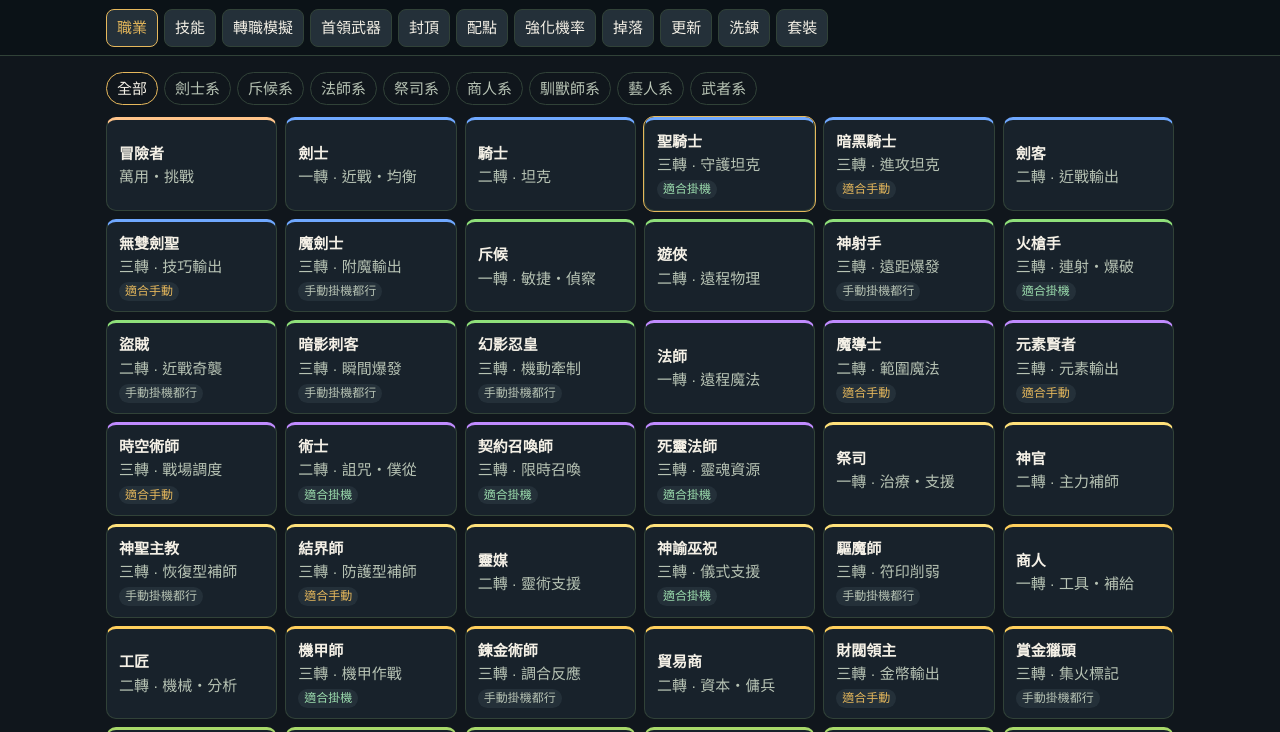
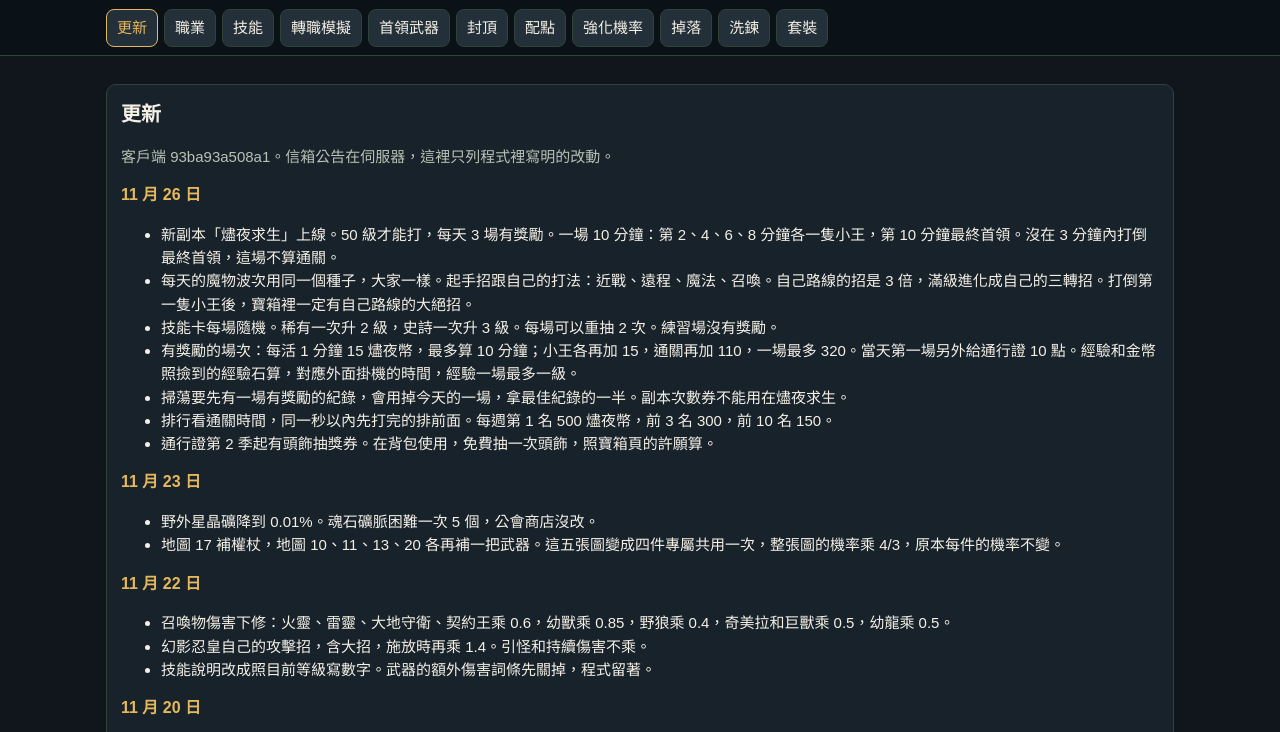
Before and after one commit to kutinlok69-spec/emberlight-jobs-bbhk, a plain HTML site: page index.html in a window 1280 px wide. Shown: the part 68-800 px from the top of the page. Drawn offline with Linux system fonts and the light colour scheme.

Commit message:
更新改為首頁，並加入 11 月 26 日的燼夜求生。

```diff
--- a/index.html
+++ b/index.html
@@ -132,7 +132,7 @@ const TARGET = { single: "單體", around: "身邊", aoe: "範圍", line: "直
 const KEY = "emberlight-job-sim-v1";
 
 const S = {
-  tab: "jobs", line: "", job: "paladin", skillJob: "paladin", skill: "",
+  tab: "patch", line: "", job: "paladin", skillJob: "paladin", skill: "",
   q: "", show: 10, over: 10, lv: 80, a: "paladin", b: "darkknight",
   allocA: {}, allocB: {}, wjob: "all", wid: "", ref: 0,
   capAspd: 3.2, capLv: 80, capHit: 0, capKind: "melee", capCrit: 40, capRank: "boss",
@@ -393,7 +393,7 @@ function playTag(j) {
   return "<span class=\"tag " + esc(j.play) + "\">" + esc(j.playName) + "</span>";
 }
 function navHTML() {
-  const tabs = [["jobs", "職業"], ["skills", "技能"], ["sim", "轉職模擬"], ["gear", "首領武器"], ["caps", "封頂"], ["stats", "配點"], ["refine", "強化機率"], ["drops", "掉落"], ["patch", "更新"], ["affix", "洗鍊"], ["set", "套裝"]];
+  const tabs = [["patch", "更新"], ["jobs", "職業"], ["skills", "技能"], ["sim", "轉職模擬"], ["gear", "首領武器"], ["caps", "封頂"], ["stats", "配點"], ["refine", "強化機率"], ["drops", "掉落"], ["affix", "洗鍊"], ["set", "套裝"]];
   return tabs.map(([id, name]) => "<button type=\"button\" data-tab=\"" + id + "\" class=\"" + (S.tab === id ? "on" : "") + "\">" + name + "</button>").join("");
 }
 
@@ -1083,6 +1083,15 @@ function viewDrops() {
     + rows + "</tbody></table></div></article>";
 }
 const PATCHES = [
+  ["11 月 26 日", [
+    "新副本「燼夜求生」上線。50 級才能打，每天 3 場有獎勵。一場 10 分鐘：第 2、4、6、8 分鐘各一隻小王，第 10 分鐘最終首領。沒在 3 分鐘內打倒最終首領，這場不算通關。",
+    "每天的魔物波次用同一個種子，大家一樣。起手招跟自己的打法：近戰、遠程、魔法、召喚。自己路線的招是 3 倍，滿級進化成自己的三轉招。打倒第一隻小王後，寶箱裡一定有自己路線的大絕招。",
+    "技能卡每場隨機。稀有一次升 2 級，史詩一次升 3 級。每場可以重抽 2 次。練習場沒有獎勵。",
+    "有獎勵的場次：每活 1 分鐘 15 燼夜幣，最多算 10 分鐘；小王各再加 15，通關再加 110，一場最多 320。當天第一場另外給通行證 10 點。經驗和金幣照撿到的經驗石算，對應外面掛機的時間，經驗一場最多一級。",
+    "掃蕩要先有一場有獎勵的紀錄，會用掉今天的一場，拿最佳紀錄的一半。副本次數券不能用在燼夜求生。",
+    "排行看通關時間，同一秒以內先打完的排前面。每週第 1 名 500 燼夜幣，前 3 名 300，前 10 名 150。",
+    "通行證第 2 季起有頭飾抽獎券。在背包使用，免費抽一次頭飾，照寶箱頁的許願算。"
+  ]],
   ["11 月 23 日", ["野外星晶礦降到 0.01%。魂石礦脈困難一次 5 個，公會商店沒改。", "地圖 17 補權杖，地圖 10、11、13、20 各再補一把武器。這五張圖變成四件專屬共用一次，整張圖的機率乘 4/3，原本每件的機率不變。"]],
   ["11 月 22 日", ["召喚物傷害下修：火靈、雷靈、大地守衛、契約王乘 0.6，幼獸乘 0.85，野狼乘 0.4，奇美拉和巨獸乘 0.5，幼龍乘 0.5。", "幻影忍皇自己的攻擊招，含大招，施放時再乘 1.4。引怪和持續傷害不乘。", "技能說明改成照目前等級寫數字。武器的額外傷害詞條先關掉，程式留著。"]],
   ["11 月 20 日", ["首領專屬：地圖 1 到 10 是 1%，之後每換一張圖少 0.1%，地圖 19 和 20 是 0.1%。", "首領間隔改成地圖 8 是 160 隻，每張加 20，地圖 20 是 400 隻。", "副本每個難度多了困難。"]],
@@ -1101,9 +1110,8 @@ const PATCHES = [
   ["11 月 3 日", ["首領裝備的神話權重從 1 改到 0.2，空出來的補進精良。", "登入公告和跑馬燈做進遊戲。公告本文在伺服器，不在這份客戶端。"]]
 ];
 function viewPatch() {
-  const summary = "客戶端版本 93ba93a508a1，2026 年 11 月 26 日對過。信箱公告放在伺服器，這頁讀不到原文，只整理程式裡寫明日期的平衡。註解寫到 11 月 23 日；之後版本號有換，這幾個檔沒有新的日期。現在是 10、50、80 級轉職。過了等級還沒轉，經驗和技能點變 3 倍。技能 1 到 5 級每級 1 點，6 到 8 級 2 點，9 到 10 級 3 點。攻速面板最高 4，3.64 起實際每秒 3.33 下。50 級以後的地圖，首領變少，神話權重減半。專屬裝在第 10 張圖以前是 1%，之後每張少 0.1%。11 月 22 日召喚物砍過一輪，幻影忍皇的攻擊招再乘 1.4。強化加 6 以內必成，加 9 起武器另加最後攻擊。掉落不看你打哪一隻怪，部位只看職業。";
   const blocks = PATCHES.map(([day, items]) => "<h3 class=\"sec\">" + esc(day) + "</h3><ul>" + items.map((x) => "<li>" + esc(x) + "</li>").join("") + "</ul>").join("");
-  return "<article class=\"panel\"><h2>更新</h2><p>" + esc(summary) + "</p>" + blocks + "</article>";
+  return "<article class=\"panel\"><h2>更新</h2><p class=\"muted\">客戶端 93ba93a508a1。信箱公告在伺服器，這裡只列程式裡寫明的改動。</p>" + blocks + "</article>";
 }
 function view() {
   if (S.tab === "skills") return viewSkills();
```
Also changed, not shown: app.js (+12 -4 lines).
